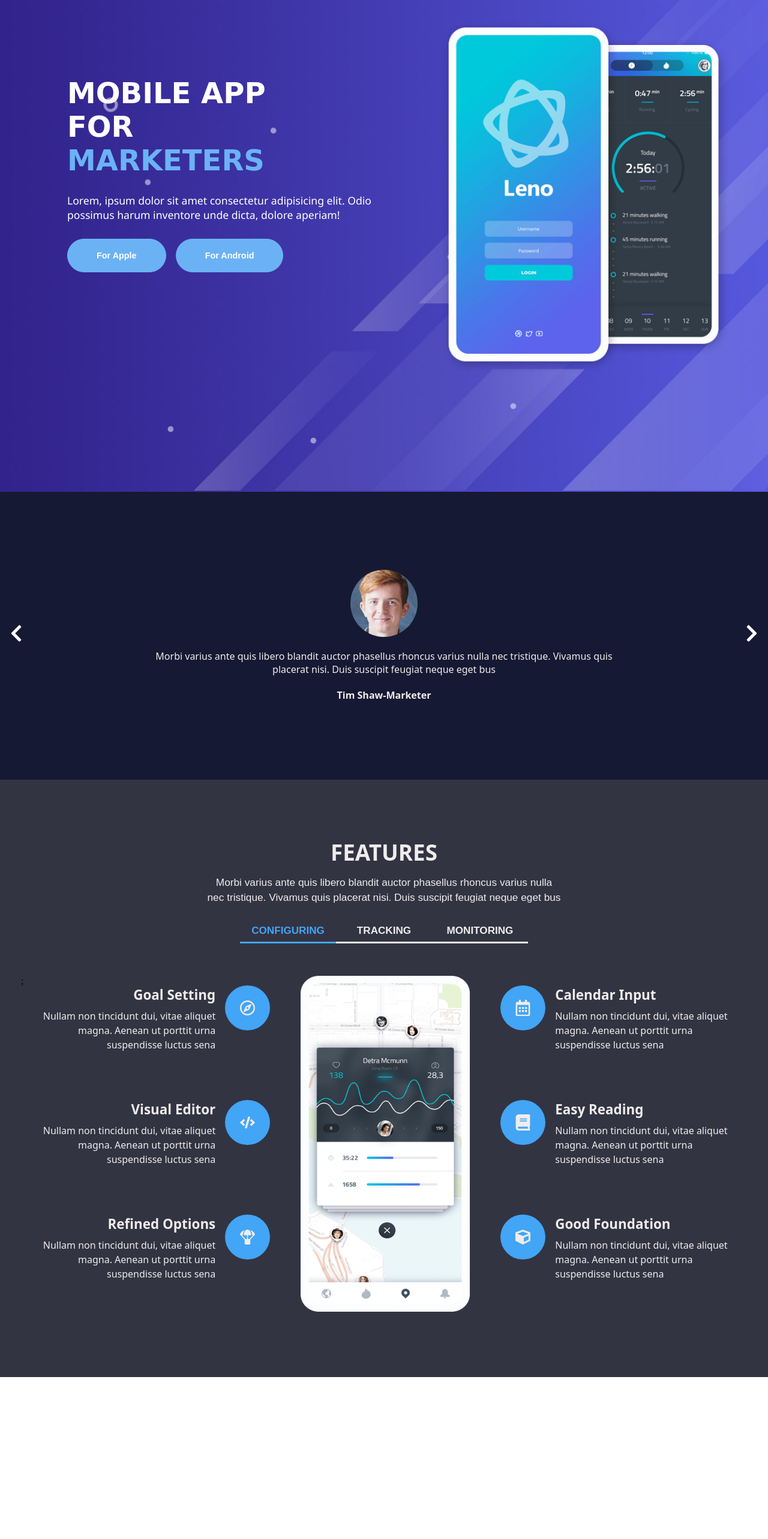
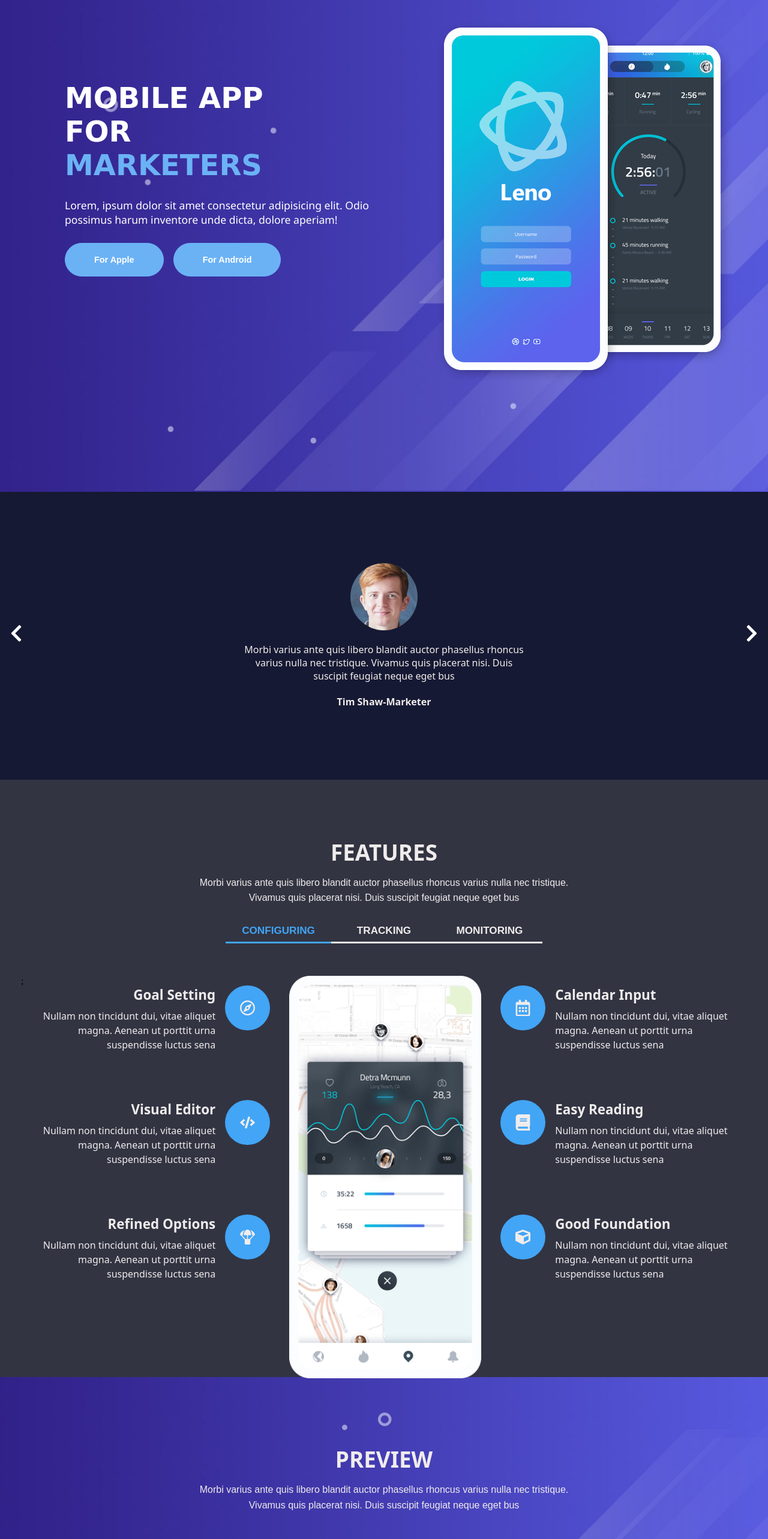
Before and after one commit to juliusfaj/mobile-App-website, a React (Create React App) app: page / in a window 1280 px wide. Shown: the part 140-2706 px from the top of the page at 60% size. Before the commit the page ends 2436 px from the top, so only its background shows below. Built offline with nearby package versions, Linux system fonts and the light colour scheme.

Commit message:
code update

```diff
--- a/src/App.js
+++ b/src/App.js
@@ -2,6 +2,7 @@ import React from "react";
 import Banner from "./components/banner";
 import Features from "./components/features";
 import Slider from "./components/slider";
+import Preview from "./components/preview";
 
 import { useGlobalContext } from "./context";
 
@@ -13,6 +14,7 @@ const App = () => {
       <Banner />
       <Slider />
       <Features />
+      <Preview />
     </section>
   );
 };
--- /dev/null
+++ b/src/components/preview.js
@@ -0,0 +1,26 @@
+import React from "react";
+import { FaPlay } from "react-icons/fa";
+import videoFrame from "../images/video-frame.jpg";
+
+const Preview = () => {
+  return (
+    <div className="preview-section">
+      <div className="feature-header-container">
+        <h1>preview</h1>
+        <p>
+          Morbi varius ante quis libero blandit auctor phasellus rhoncus varius
+          nulla nec tristique. Vivamus quis placerat nisi. Duis suscipit feugiat
+          neque eget bus
+        </p>
+      </div>
+      <div className="preview-video-container">
+        <img src={videoFrame} alt="preview video" />
+        <button className="play-btn">
+          <FaPlay />
+        </button>
+      </div>
+    </div>
+  );
+};
+
+export default Preview;
--- a/src/index.css
+++ b/src/index.css
@@ -38,7 +38,8 @@
   /* border: var(--testing-border); */
   height: 3.8rem;
   position: fixed;
-  width: 100%;
+  min-width: 100%;
+  max-width: 100%;
   z-index: 3;
   background-color: var(--nav-color);
   display: flex;
@@ -51,7 +52,6 @@
   align-items: center;
   justify-content: space-between;
   height: 100%;
-
   flex-grow: 0.5;
   flex-shrink: 1;
   flex-basis: 25rem;
@@ -65,6 +65,7 @@
 @media screen and (min-width: 992px) {
   .banner {
     min-height: 120vh;
+    max-height: 120vh;
   }
   .nav {
     background: none;
@@ -87,6 +88,7 @@
   .bignav {
     /* border: var(--testing-border); */
     min-width: 75%;
+    max-width: 75%;
     margin: 0 auto;
     display: flex;
     align-items: center;
@@ -115,7 +117,7 @@
 }
 
 .nav-logo {
-  width: 7rem;
+  max-width: 7rem;
 }
 
 .nav-btn {
@@ -243,7 +245,7 @@
   text-transform: uppercase;
   font-weight: bold;
   color: white;
-  width: 22rem;
+  max-width: 22rem;
   /* border: var(--testing-border); */
   margin: 0 auto;
 }
@@ -262,7 +264,8 @@
   text-align: center;
   /* width: 90%;
   max-width: 92%; */
-  width: 30rem;
+  max-width: 30rem;
+  /* border: 1px solid red; */
 }
 
 .btn-container button {
@@ -286,16 +289,19 @@
 }
 
 .phone {
+  /* border: 1px solid red; */
   margin-top: 5rem;
+  max-width: 35rem;
 }
 
 .phone img {
-  width: 28rem;
+  width: 100%;
 }
 
 @media screen and (min-width: 767px) {
   .description {
-    width: 83%;
+    /* border: 1px solid red; */
+    max-width: 40rem;
   }
 }
 
@@ -315,9 +321,10 @@
     margin: 0;
   }
   .description {
+    /* border: 1px solid red; */
     margin: 1.7rem 0;
     text-align: left;
-    width: 25rem;
+    max-width: 25rem;
   }
   .btn-container button {
     margin-left: 0;
@@ -335,17 +342,17 @@
   .desc-container .desc {
     font-size: 3em;
     /* border: 1px solid red; */
-    width: 28.5rem;
+    max-width: 28.5rem;
   }
 
   .description {
     font-size: 1.1rem;
-    width: 35rem;
+    max-width: 35rem;
   }
 
-  .phone img {
+  /* .phone img {
     width: 30rem;
-  }
+  } */
 }
 
 .buttons {
@@ -407,9 +414,10 @@
 }
 
 .slider-item .text {
-  margin: 1.3rem 0;
+  /* border: 1px solid red; */
+  margin: 1.3rem 3rem;
   text-align: center;
-  width: 87%;
+  max-width: 30rem;
   font-family: system-ui, -apple-system, BlinkMacSystemFont, "Segoe UI", Roboto,
     Oxygen, Ubuntu, Cantarell, "Open Sans", "Helvetica Neue", sans-serif;
   color: var(--text-color);
@@ -424,18 +432,14 @@
   font-weight: 600;
 }
 
-@media screen and (min-width: 768px) {
-  .slider-item .text {
-    width: 60%;
-  }
-}
 /* end */
 
 /* features */
 .features-section {
-  margin: var(--testing-border);
+  /* border: 1px solid red; */
   background: var(--features-backgrund);
   padding: 6rem 0;
+  max-width: 100vw;
 }
 
 .feature-header-container {
@@ -443,7 +447,7 @@
   flex-direction: column;
   align-items: center;
   justify-content: center;
-  /* border: 1px solid red; */
+  width: 100%;
   margin-bottom: 2rem;
 }
 
@@ -453,15 +457,19 @@
     Oxygen, Ubuntu, Cantarell, "Open Sans", "Helvetica Neue", sans-serif;
   color: var(--text-color);
   margin-bottom: 0.8rem;
+
   font-size: 2.3rem;
 }
 
 .feature-header-container p {
+  /* border: 1px solid red; */
   color: var(--text-color);
-  font-size: 1.08rem;
+  font-size: 1rem;
   font-family: Arial, Helvetica, sans-serif;
   text-align: center;
   line-height: 1.6rem;
+  max-width: 40rem;
+  padding: 0 0.5rem;
 }
 
 .features-btn-container {
@@ -471,7 +479,7 @@
   align-items: center;
   flex-wrap: wrap;
   margin: 0 auto;
-  width: 70%;
+  max-width: 25rem;
   /* height: 5rem; */
 }
 .features-btn {
@@ -506,11 +514,12 @@
 .configuringData {
   /* transition: all 0.5s ease-in; */
   /* border: 1px solid red; */
+  max-width: 100vw;
 }
 
 .configuring-item {
   transition: all 0.5s ease-in;
-
+  /* border: 1px solid red; */
   display: flex;
   padding: 1rem;
   margin-bottom: 0.7rem;
@@ -548,18 +557,21 @@
   font-family: system-ui, -apple-system, BlinkMacSystemFont, "Segoe UI", Roboto,
     Oxygen, Ubuntu, Cantarell, "Open Sans", "Helvetica Neue", sans-serif;
   line-height: 1.5rem;
-  width: 90%;
+  max-width: 30rem;
 }
 
 .feature-img-container {
+  /* border: 1px solid blue; */
+  max-width: 100%;
   text-align: center;
   margin: 4rem 0;
 }
 
+.feature-img-container img {
+  max-width: 20rem;
+}
+
 @media screen and (min-width: 767px) {
-  .feature-header-container p {
-    width: 65%;
-  }
   .features-btn {
     width: 33.333%;
   }
@@ -568,17 +580,14 @@
     width: 70%;
     margin: 0 auto;
   }
-  .item p {
+  /* .item p {
     width: 95%;
-  }
+  } */
 }
 
 @media screen and (min-width: 992px) {
-  .feature-header-container p {
-    width: 55%;
-  }
   .features-btn-container {
-    width: 55%;
+    max-width: 33rem;
   }
   .display-section {
     flex-direction: row;
@@ -598,8 +607,8 @@
     height: 100%;
   }
   .feature-img-container img {
-    width: 80%;
-    height: 100%;
+    /* width: 80%;
+    height: 100%; */
   }
 
   .change-flex-direction {
@@ -613,18 +622,12 @@
   }
 
   .change-flex-direction .item p {
-    width: 100%;
-    padding-left: 5%;
+    /* width: 100%; */
+    /* padding-left: 5%; */
   }
 }
 
 @media screen and (min-width: 1200px) {
-  .feature-header-container p {
-    width: 37rem;
-  }
-  .features-btn-container {
-    width: 30rem;
-  }
   .icon {
     padding: 25px;
     width: 75px;
@@ -643,3 +646,91 @@
 }
 
 /* end */
+
+/* preview section */
+.preview-section {
+  background: url("./images/header-background.jpg");
+  background-position: center;
+  background-size: cover;
+  min-height: 90vh;
+  padding: 7rem 0 4rem 0;
+  /* width: 100vw; */
+}
+
+.preview-video-container {
+  /* border: 1px solid red; */
+  max-width: 35rem;
+  position: relative;
+  display: flex;
+  margin-top: 3rem;
+  justify-content: center;
+  align-items: center;
+  /* padding: 0 2rem; */
+  margin: 4rem auto;
+  min-height: 18rem;
+  max-height: 20rem;
+}
+
+@media screen and (min-width: 767px) {
+  .preview-video-container {
+    max-width: 45rem;
+    min-height: 25rem;
+    max-height: 27rem;
+  }
+}
+
+@media screen and (min-width: 767px) {
+  .preview-video-container {
+    max-width: 58rem;
+    min-height: 30rem;
+    max-height: 32rem;
+  }
+}
+
+.preview-video-container img {
+  width: 95%;
+  border-radius: 10px;
+  height: 100%;
+  /* display: block; */
+  position: absolute;
+  margin: 2rem;
+}
+
+.play-btn {
+  position: absolute;
+  /* left: 50%; */
+  /* top: 50%; */
+  font-size: 2rem;
+  border-radius: 50%;
+  padding: 20px;
+  background: #42cbf5;
+  display: flex;
+  justify-content: center;
+  align-items: center;
+  border: none;
+  color: var(--text-color);
+  cursor: pointer;
+  z-index: 2;
+}
+
+.play-btn::before {
+  content: "";
+  background: #42cbf5;
+  padding: 40px;
+  position: absolute;
+  border-radius: 50%;
+  z-index: -1;
+  animation: recoil 3s ease infinite;
+}
+
+@keyframes recoil {
+  0% {
+    padding: 30px;
+  }
+  100% {
+    padding: 70px;
+    opacity: 0;
+  }
+}
+
+/* end */
```
